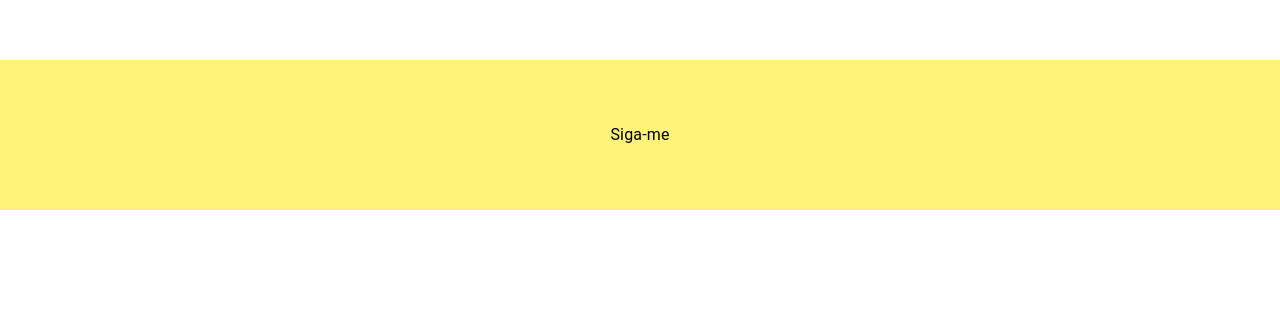
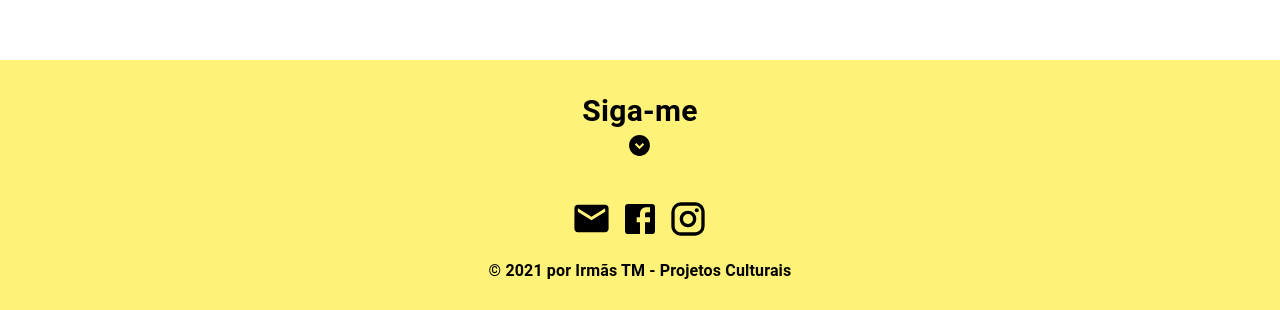
Before and after one commit to RuanF7/projetos_culturais_website, a Next.js app: page / in a window 1280 px wide. Shown: the part 764-1074 px from the top of the page. Before the commit the page ends 974 px from the top, so only its background shows below. Built offline with nearby package versions, Linux system fonts and the light colour scheme.

Commit message:
refactor: footer and layout

```diff
--- a/src/components/footer/Footer.tsx
+++ b/src/components/footer/Footer.tsx
@@ -1,5 +1,8 @@
 import { Container, AppBar, Box, Typography, Paper } from "@mui/material";
-
+import FacebookIcon from '@mui/icons-material/Facebook';
+import EmailIcon from '@mui/icons-material/Email';
+import InstagramIcon from '@mui/icons-material/Instagram';
+import ExpandCircleDownIcon from '@mui/icons-material/ExpandCircleDown';
 
 
 function Footer() {
@@ -11,12 +14,36 @@ function Footer() {
         display: 'flex',
         alignItems: 'center',
         justifyContent: 'center',
-      height: '150px',
+        height: '250px',
         marginTop: '2em',
       }}
 
     >
-      <Typography>Siga-me</Typography>
+      <Box
+        sx={{
+          display: 'flex',
+          alignItems: 'center',
+          justifyContent: 'center',
+          flexDirection: 'column',
+          textAlign: 'center',
+
+
+        }}
+      >
+        <Typography sx={{ fontSize: 30, fontWeight: 'bold' }} >
+          Siga-me
+        </Typography>
+        <ExpandCircleDownIcon sx={{ fontSize: 25 }} />
+        <Box sx={{ padding: 2, marginTop: 3 }}>
+          <EmailIcon sx={{ fontSize: 41 }}  />
+          <FacebookIcon sx={{ fontSize: 40, marginLeft: 1 }} />
+          <InstagramIcon sx={{ fontSize: 40, marginLeft: 1 }} />
+        </Box>
+        <Typography sx={{ fontWeight: 'bold' }}>
+          © 2021 por Irmãs TM - Projetos Culturais
+        </Typography>
+      </Box>
+
     </Box>
   )
 }
--- a/src/components/layout/Layout.tsx
+++ b/src/components/layout/Layout.tsx
@@ -1,4 +1,4 @@
-import { yellow, red, green } from '@/components/colors/Colors';
+import { yellow, red, green, gray } from '@/components/colors/Colors';
 import { FC, ReactNode } from "react";
 import Footer from "../footer/Footer"
 import Navbar from "../navbar/Navbar"
@@ -18,7 +18,7 @@ const theme = createTheme({
       main: green[50],
     },
     warning: {
-      main: green[50],
+      main: gray[50],
     },
   },
 });
--- a/src/pages/_app.tsx
+++ b/src/pages/_app.tsx
@@ -1,6 +1,7 @@
 import Layout from '@/components/layout/Layout'
 import '@/styles/globals.css'
 import type { AppProps } from 'next/app'
+
 
 export default function App({ Component, pageProps }: AppProps) {
   return (
```
Also changed, not shown: src/pages/Home.tsx (deleted), src/pages/Homepage.tsx (added). Lines whose indentation alone changed are shown as unchanged.
